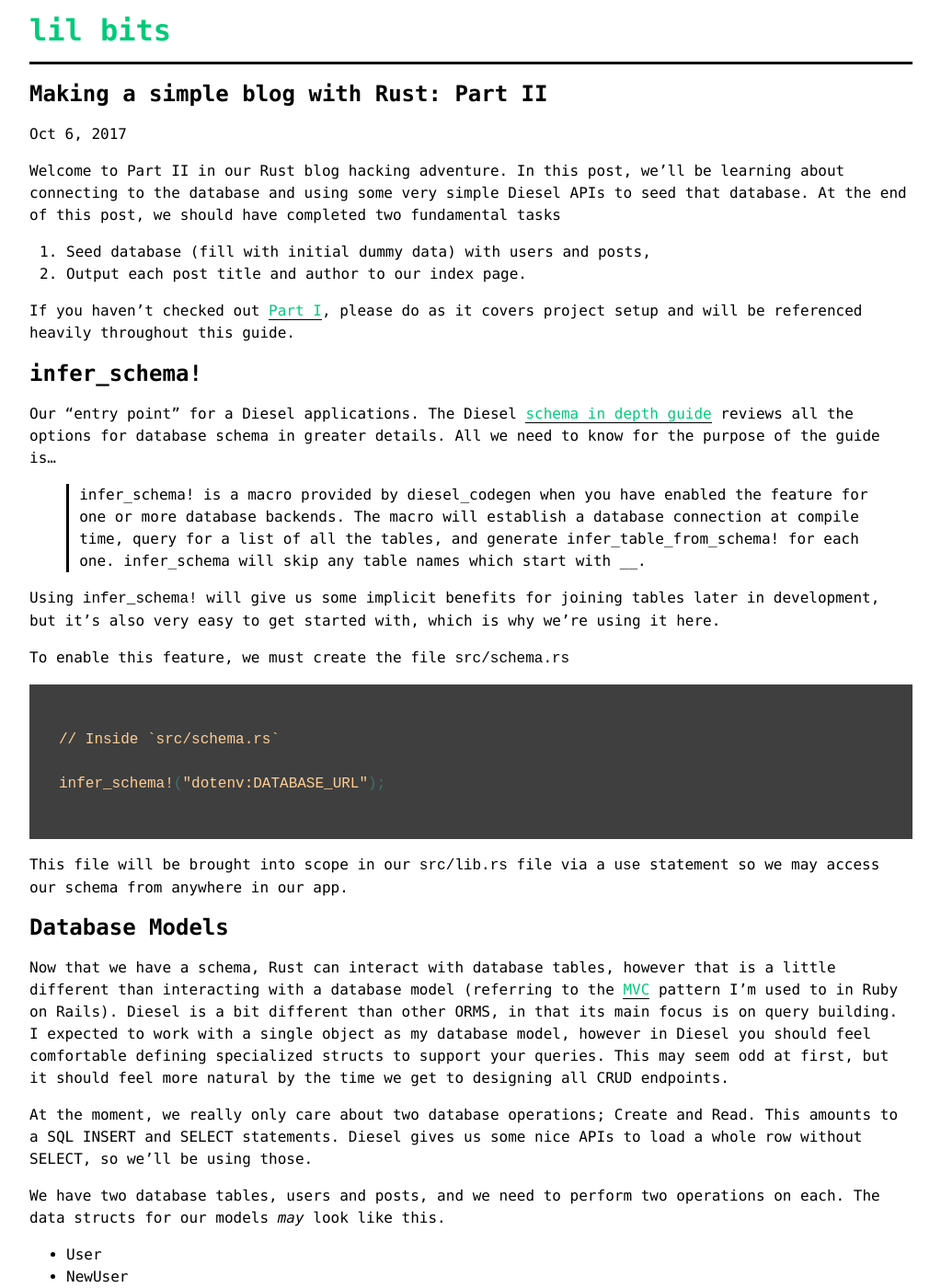
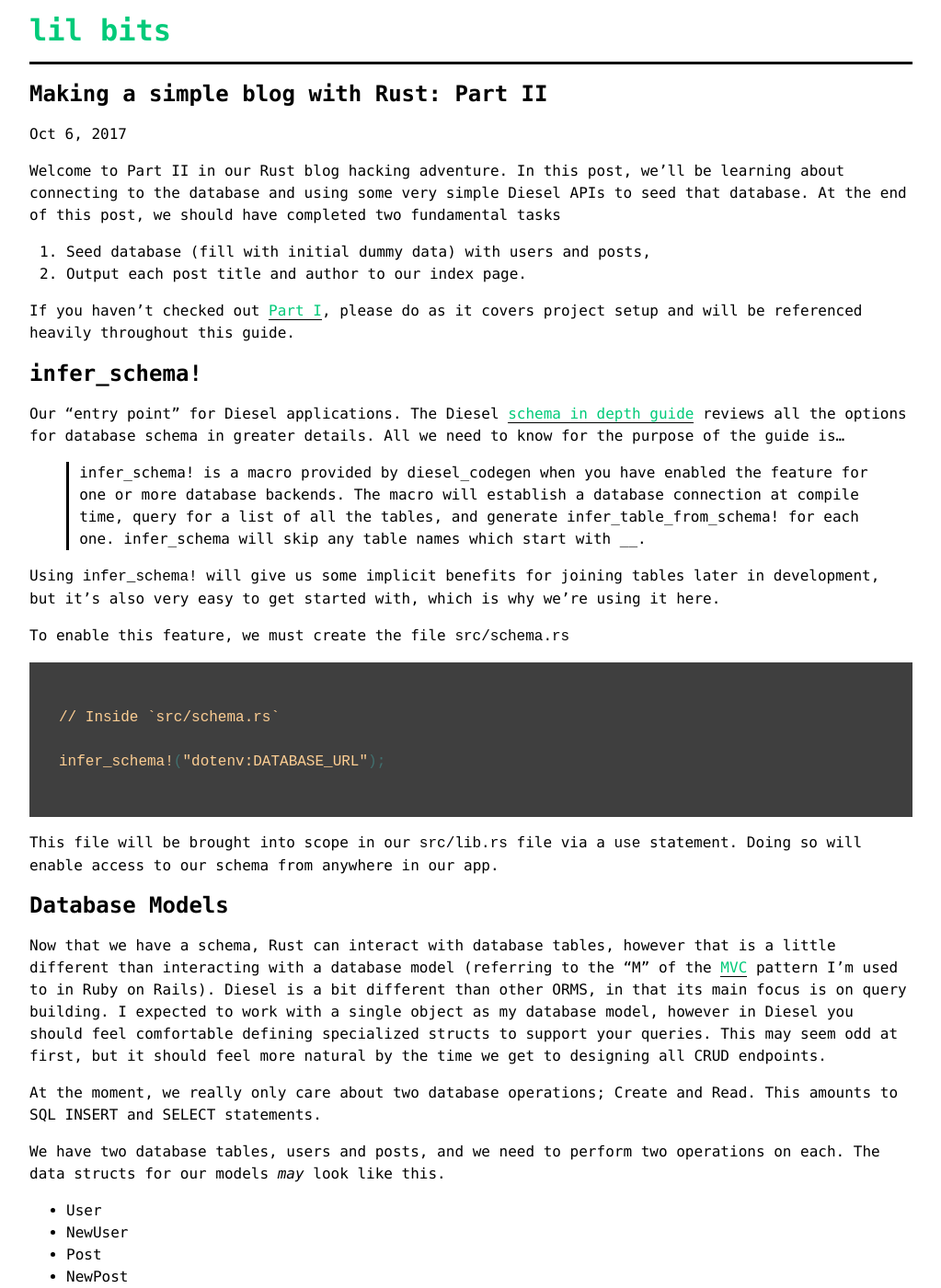
Before and after one commit to notryanb/notryanb.github.io, a Jekyll site: the page built from _posts/2017-10-06-rust-blog-series-2.md, in a window 1280 px wide and 1400 px high. Shown: the whole window at 92% size, without its empty margins (128-1151 px from the left). Built offline with Jekyll 4.4.1, drawn with Linux system fonts in a browser that asks for light colours; some of the changed text lies outside the part shown.

Commit message:
update first two sections verbiage

````diff
--- a/_posts/2017-10-06-rust-blog-series-2.md
+++ b/_posts/2017-10-06-rust-blog-series-2.md
@@ -23,7 +23,7 @@ please do as it covers project setup and will be referenced heavily throughout t
 
 ## infer_schema!
 
-Our "entry point" for a Diesel applications.
+Our "entry point" for Diesel applications.
 The Diesel [schema in depth guide] reviews all the options for database schema in greater details.
 All we need to know for the purpose of the guide is...
 
@@ -46,8 +46,8 @@ To enable this feature, we must create the file `src/schema.rs`
 infer_schema!("dotenv:DATABASE_URL");
 ```
 
-This file will be brought into scope in our `src/lib.rs` file  via a `use` statement
-so we may access our schema from anywhere in our app.
+This file will be brought into scope in our `src/lib.rs` file  via a `use` statement.
+Doing so will enable access to our schema from anywhere in our app.
 
 [schema in depth guide]: https://github.com/diesel-rs/diesel/blob/master/guide_drafts/schema-in-depth.md
 
@@ -56,7 +56,7 @@ so we may access our schema from anywhere in our app.
 
 Now that we have a schema, Rust can interact with database tables,
 however that is a little different than interacting with a database model
-(referring to the [MVC] pattern I'm used to in Ruby on Rails).
+(referring to the "M" of the [MVC] pattern I'm used to in Ruby on Rails).
 Diesel is a bit different than other ORMS, in that its main focus is on query building.
 I expected to work with a single object as my database model,
 however in Diesel you should feel comfortable defining specialized structs to support your queries.
@@ -65,9 +65,7 @@ This may seem odd at first, but it should feel more natural by the time we get t
 [MVC]: https://en.wikipedia.org/wiki/Model%E2%80%93view%E2%80%93controller#Components
 
 At the moment, we really only care about two database operations; Create and Read.
-This amounts to a SQL INSERT and SELECT statements.
-Diesel gives us some nice APIs to load a whole row without SELECT,
-so we'll be using those.
+This amounts to SQL INSERT and SELECT statements.
 
 We have two database tables, users and posts, and we need to perform two operations on each.
 The data structs for our models *may* look like this.
@@ -82,6 +80,7 @@ Lets create a `src/models.rs` file and review the code that goes into it.
 ```rust
 // Inside `src/models.rs`
 
+// This `models` file will also be imported into our `lib`
 // We JUST made the schema file...
 // Lets take advantage of it by bringing it into scope here
 use schema::{posts, users};
@@ -126,14 +125,17 @@ struct NewPost {
 If you're thinking *"whoa, whoa, whoa... WUT are those weird DERIVE things?!?!"*,
 don't worry, they're your friend!
 
-The `diesel_codegen` crate... well, generates code for us!
-Rust is strongly typed and has a wonderful trait system which Diesel takes advantage of.
-This gives us compile-time guarantees about all aspects of our models.
+The `diesel_codegen` crate takes all of those `#[derive()]`'s
+and writes boilerplate code so we may focus on the business logic of our application.
 
 `Debug` should look somewhat familiar, as it's basically standard with the Rust langauge.
-The really interesting ones are `Queryable` and `Insertable`.
+If you're unfamiliar, please check out the official [Derive] docs.
+
+The really interesting derives are `Queryable` and `Insertable`.
 `Insertable` is Diesel's way of saying that *the values of this struct map to the columns of a table and can be inserted in a row*
 With `Insertable`, we don't generally include any auto-incrementing primary key columns because our database takes care of that for us.
+
+[Derive]: https://rustbyexample.com/trait/derive.html
 
 A `Queryable` struct represents data that is returned in database query.
 Most examples you find will show a struct that directly correlates to a database table,
````
